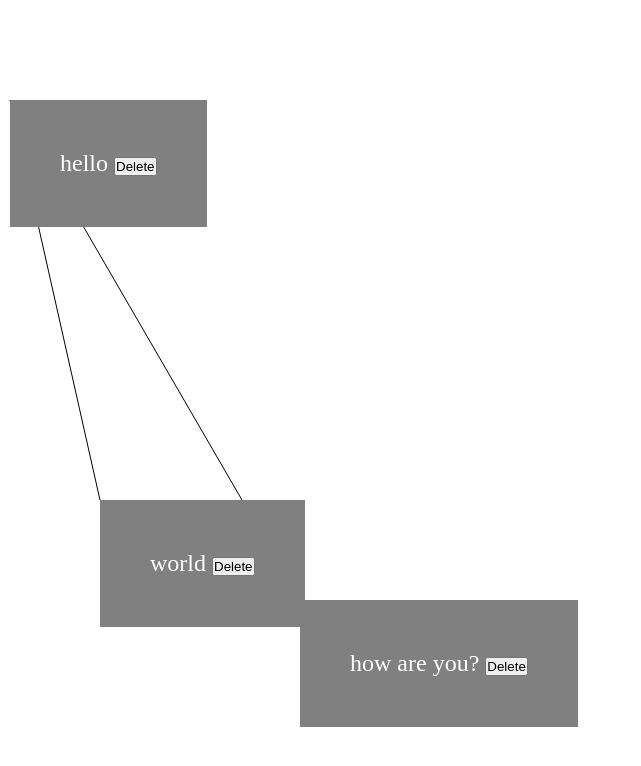
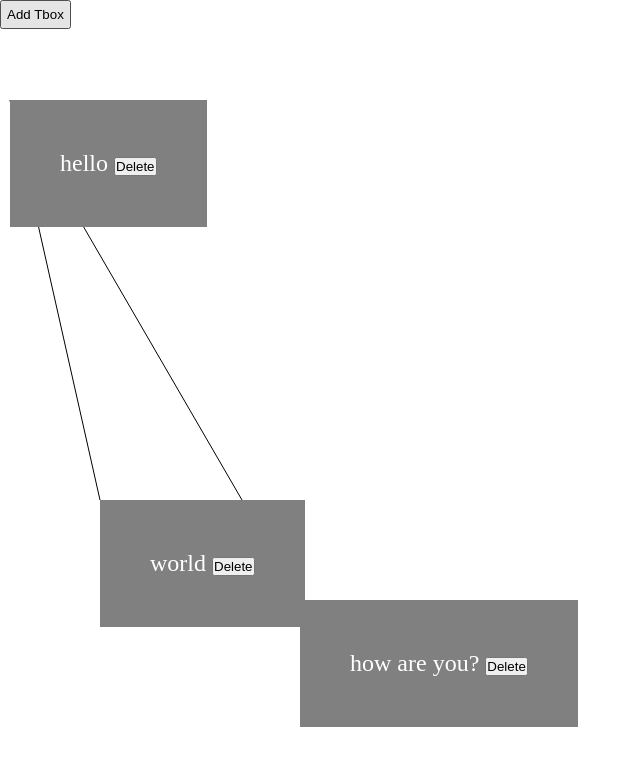
Before and after one commit to derikvanschaik/vue-mimi, a Vue app: page / in a window 1280 px wide. Shown: the top 766 px of the page, without its empty margins (0-641 px from the left). Built offline with nearby package versions, Linux system fonts and the light colour scheme.

Commit message:
implement add textbox

```diff
--- a/src/App.vue
+++ b/src/App.vue
@@ -1,5 +1,6 @@
 <template>
     <canvas :width="width" :height="height" ref="canvas"></canvas>
+    <button class="menu-btn" @click="addTextbox">Add Tbox</button>
     <drag-text
         v-for="t,i in textboxes"
         :key="t.text"
@@ -40,6 +41,19 @@ export default {
         }
     },
     methods: {
+        addTextbox(){
+            this.textboxes.push(
+                {
+                    x: 500,
+                    y: 500,
+                    // TODO: this will cause a bug related to the keys of the drag box
+                    // component
+                    // solution is to get a unique id for each textbox and not use textbox's text
+                    // as a unique key...
+                    text: 'textbox (' + this.textboxes.length + ')'
+                }
+            )
+        },
         deleteTextbox(idx){
             return () =>{
                 this.textboxes = this.textboxes.filter( (_, i) => i !== idx);
@@ -101,4 +115,8 @@ export default {
 canvas{
     position: absolute;
 }
+.menu-btn{
+    padding: 5px 5px;
+    position: absolute;
+}
 </style>
```
